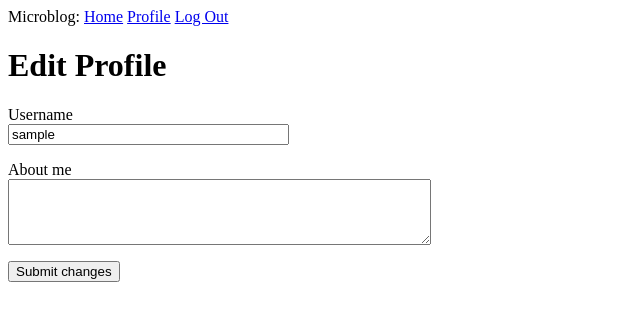
After one commit to gregoiredav/microblog-course, a Flask app: page /edit_profile in a window 1280 px wide. The commit adds this page. Shown: the top 321 px of the page, without its empty margins (0-640 px from the left). Run offline with Flask 2, Linux system fonts and the light colour scheme; the visitor is signed in with stand-in values (Sample User, id 1); data comes from the database, SQL or seed files in the repository; both versions use the stored data as it was after the commit.

Commit message:
adding profiles

```diff
--- a/myapp/__init__.py
+++ b/myapp/__init__.py
@@ -2,10 +2,13 @@ from flask import Flask
 from config import Config
 from flask_sqlalchemy import SQLAlchemy
 from flask_migrate import Migrate
+from flask_login import LoginManager
 
 app = Flask(__name__)
 app.config.from_object(Config)
 db = SQLAlchemy(app)
 migrate = Migrate(app, db)
+login = LoginManager(app)
+login.login_view = 'login'
 
 from myapp import routes, models
--- a/myapp/forms.py
+++ b/myapp/forms.py
@@ -1,6 +1,7 @@
 from flask_wtf import FlaskForm
-from wtforms import StringField, PasswordField, BooleanField, SubmitField
-from wtforms.validators import DataRequired
+from wtforms import StringField, PasswordField, BooleanField, SubmitField, TextAreaField
+from wtforms.validators import DataRequired, Email, EqualTo, ValidationError, Length
+from myapp.models import User
 
 
 class LoginForm(FlaskForm):
@@ -8,3 +9,27 @@ class LoginForm(FlaskForm):
     password = PasswordField('Password', validators=[DataRequired()])
     remember_me = BooleanField('Remember Me')
     submit = SubmitField('Sign In')
+
+
+class RegistrationForm(FlaskForm):
+    username = StringField('Username', validators=[DataRequired()])
+    email = StringField('Email', validators=[DataRequired(), Email()])
+    password = PasswordField('Password', validators=[DataRequired()])
+    password2 = PasswordField('Repeat Password', validators=[DataRequired(), EqualTo('password')])
+    submit = SubmitField('Register')
+
+    def validate_username(self, username):
+        user = User.query.filter_by(username=username.data).first()
+        if user is not None:
+            raise ValidationError('Please use a different username.')
+
+    def validate_email(self, email):
+        user = User.query.filter_by(email=email.data).first()
+        if user is not None:
+            raise ValidationError('Please use a different email address.')
+
+
+class EditProfileForm(FlaskForm):
+    username = StringField('Username', validators=[DataRequired()])
+    about_me = TextAreaField('About me', validators=[Length(min=0, max=140)])
+    submit = SubmitField('Submit changes')
--- a/myapp/models.py
+++ b/myapp/models.py
@@ -1,16 +1,36 @@
-from myapp import db
+from myapp import db, login
 from datetime import datetime
+from hashlib import md5
+from flask_login import UserMixin
+from werkzeug.security import generate_password_hash, check_password_hash
 
 
-class User(db.Model):
+class User(UserMixin, db.Model):
     id = db.Column(db.Integer, primary_key=True)
     username = db.Column(db.String(64), index=True, unique=True)
     email = db.Column(db.String(128), index=True, unique=True)
     password_hash = db.Column(db.String(128))
     posts = db.relationship('Post', backref='author', lazy='dynamic')
+    about_me = db.Column(db.String(128))
+    last_seen = db.Column(db.DateTime, default=datetime.utcnow)
 
     def __repr__(self):
         return "<User {}>".format(self.username)
+
+    def set_password(self, password):
+        self.password_hash = generate_password_hash(password)
+
+    def check_password(self, password):
+        return check_password_hash(self.password_hash, password)
+
+    def avatar(self, size):
+        digest = md5(self.email.lower().encode('utf-8')).hexdigest()
+        return 'https://www.gravatar.com/avatar/{}?d=identicon&s={}'.format(digest, size)
+
+
+@login.user_loader
+def load_user(id):
+    return User.query.get(int(id))
 
 
 class Post(db.Model):
--- a/myapp/routes.py
+++ b/myapp/routes.py
@@ -1,12 +1,23 @@
-from flask import render_template, flash, redirect, url_for
-from myapp import app
-from myapp.forms import LoginForm
+from datetime import datetime
+from flask import render_template, flash, redirect, url_for, request
+from werkzeug.urls import url_parse
+from flask_login import current_user, login_user, logout_user, login_required
+from myapp import app, db
+from myapp.forms import LoginForm, RegistrationForm, EditProfileForm
+from myapp.models import User
+
+
+@app.before_request
+def before_request():
+    if current_user.is_authenticated:
+        current_user.last_seen = datetime.utcnow()
+        db.session.commit()
 
 
 @app.route('/')
 @app.route('/index')
+@login_required
 def index():
-    user = {'username': 'gregoire'}
     posts = [
         {
             'author': {'username': 'gregoire'},
@@ -17,14 +28,70 @@ def index():
             'body': 'Oh oui!'
         }
     ]
-    return render_template('index.html', title='Home', user=user, posts=posts)
+    return render_template('index.html', title='Home', posts=posts)
 
 
 @app.route('/login', methods=['GET', 'POST'])
 def login():
+    if current_user.is_authenticated:
+        return redirect(url_for('index'))
     form = LoginForm()
     if form.validate_on_submit():
-        flash('Login requested for user {}, remember_me={}'.format(
-            form.username.data, form.remember_me.data))
+        user = User.query.filter_by(username=form.username.data).first()
+        if user is None or not user.check_password(form.password.data):
+            flash('Invalid username or password')
+            return redirect(url_for('login'))
+        login_user(user, remember=form.remember_me.data)
+        next_page = request.args.get('next')
+        if not next_page or url_parse(next_page).netloc != '':
+            next_page = url_for('index')
+        return redirect(next_page)
+    return render_template('login.html', title='Sign In', form=form)
+
+
+@app.route('/logout')
+def logout():
+    logout_user()
+    return redirect(url_for('index'))
+
+
+@app.route('/register', methods=['GET', 'POST'])
+def register():
+    if current_user.is_authenticated:
         return redirect((url_for('index')))
-    return render_template('login.html', title='Sign In', form=form)
+    form = RegistrationForm()
+    if form.validate_on_submit():
+        user = User(username=form.username.data, email=form.email.data)
+        user.set_password(form.password.data)
+        db.session.add(user)
+        db.session.commit()
+        flash('Congratulations, you are now a registered user.')
+        return redirect(url_for('login'))
+    return render_template('register.html', title='Register', form=form)
+
+
+@app.route('/user/<username>')
+@login_required
+def user(username):
+    user = User.query.filter_by(username=username).first_or_404()
+    posts = [
+        {'author': user, 'body': 'test post 1'},
+        {'author': user, 'body': 'test post 2'},
+    ]
+    return render_template('user.html', user=user, posts=posts)
+
+
+@login_required
+@app.route('/edit_profile', methods=['GET', 'POST'])
+def edit_profile():
+    form = EditProfileForm()
+    if form.validate_on_submit():
+        current_user.username = form.username.data
+        current_user.about_me = form.about_me.data
+        db.session.commit()
+        flash('Your changes have been saved')
+        return redirect(url_for('edit_profile'))
+    elif request.method == 'GET':
+        form.username.data = current_user.username
+        form.about_me.data = current_user.about_me
+    return render_template('edit_profile.html', title='Edit Profile', form=form)
--- /dev/null
+++ b/myapp/templates/_post.html
@@ -0,0 +1,6 @@
+    <table>
+        <tr valign="top">
+            <td><img src="{{ post.author.avatar(36) }}"></td>
+            <td>{{ post.author.username }} says: <b>{{ post.body }}</b></td>
+        </tr>
+    </table>
--- a/myapp/templates/base.html
+++ b/myapp/templates/base.html
@@ -8,7 +8,12 @@
         <div>
             Microblog:
             <a href="{{ url_for('index') }}">Home</a>
+            {% if current_user.is_anonymous %}
             <a href="{{ url_for('login') }}">Log In</a>
+            {% else %}
+            <a href="{{ url_for('user', username=current_user.username) }}">Profile</a>
+            <a href="{{ url_for('logout') }}">Log Out</a>
+            {% endif %}
         </div>
         {% with messages = get_flashed_messages() %}
         {% if messages %}
--- /dev/null
+++ b/myapp/templates/edit_profile.html
@@ -0,0 +1,23 @@
+{% extends "base.html" %}
+
+{% block content %}
+    <h1>Edit Profile</h1>
+    <form action="" method="post">
+        {{ form.hidden_tag() }}
+        <p>
+            {{ form.username.label }}<br>
+            {{ form.username(size=32) }}<br>
+            {% for error in form.username.errors %}
+            <span style="color: red;">[{{ error }}]</span>
+            {% endfor %}
+        </p>
+        <p>
+            {{ form.about_me.label }}<br>
+            {{ form.about_me(cols=50, rows=4) }}<br>
+            {% for error in form.about_me.errors %}
+            <span style="color: red;">[{{ error }}]</span>
+            {% endfor %}
+        </p>
+        <p>{{ form.submit() }}</p>
+    </form>
+{% endblock %}
--- a/myapp/templates/index.html
+++ b/myapp/templates/index.html
@@ -1,7 +1,7 @@
 {% extends "base.html" %}
 
 {% block content %}
-    <h1>Hi, {{ user.username}}!</h1>
+    <h1>Hi, {{ current_user.username}}!</h1>
     {% for post in posts %}
         <div><p>{{ post.author.username}} says: <b>{{ post.body }}</b></p></div>
     {% endfor %}
--- a/myapp/templates/login.html
+++ b/myapp/templates/login.html
@@ -21,4 +21,5 @@
         <p>{{ form.remember_me(size=32) }} {{ form.remember_me.label }}</p>
         <p>{{ form.submit() }}</p>
     </form>
+    <p>New User? <a href="{{ url_for('register') }}">Click to register!</a></p>
 {% endblock %}
```
Also changed, not shown: migrations/versions/7898e7006f4b_new_fieds_in_user_model.py (added, +30 -0 lines), myapp/templates/register.html (added, +37 -0 lines), myapp/templates/user.html (added, +21 -0 lines), myapp.db.
